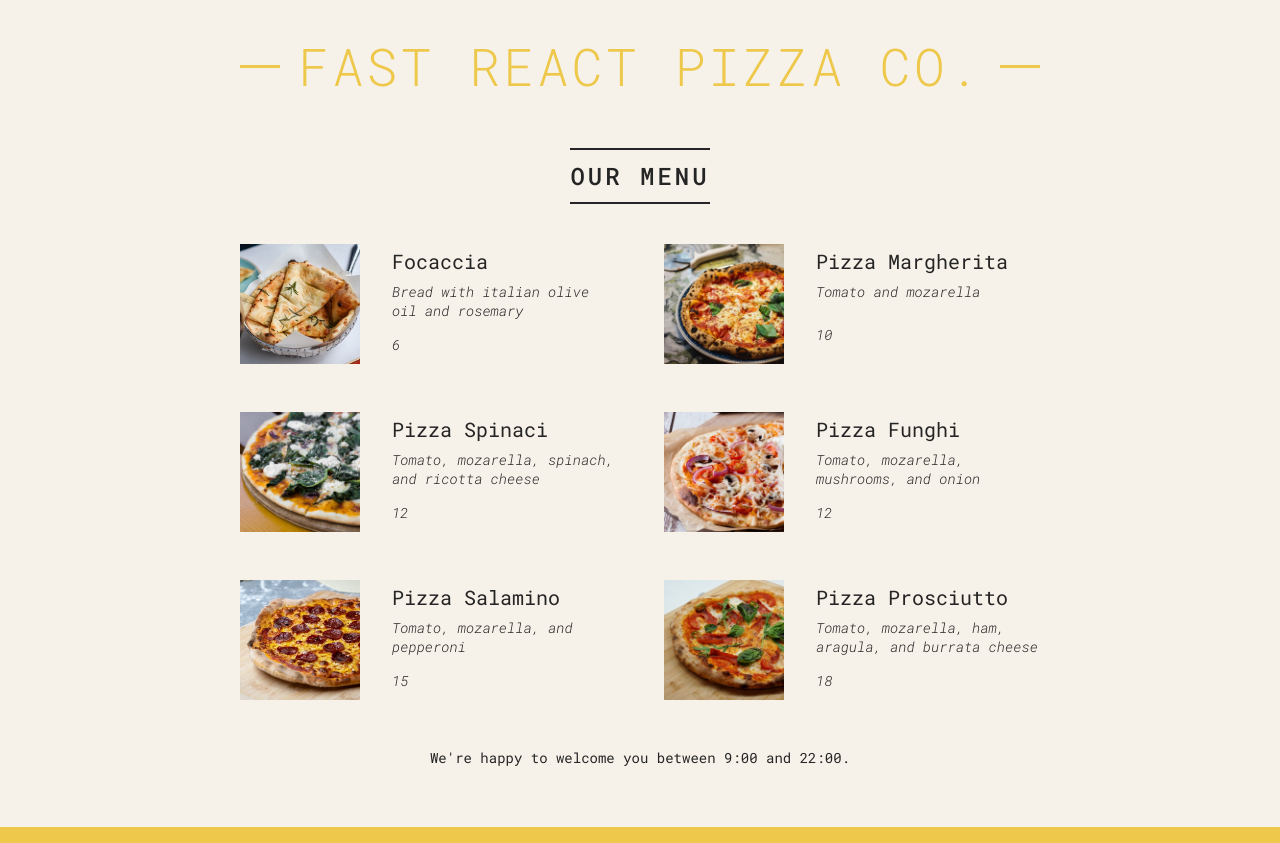
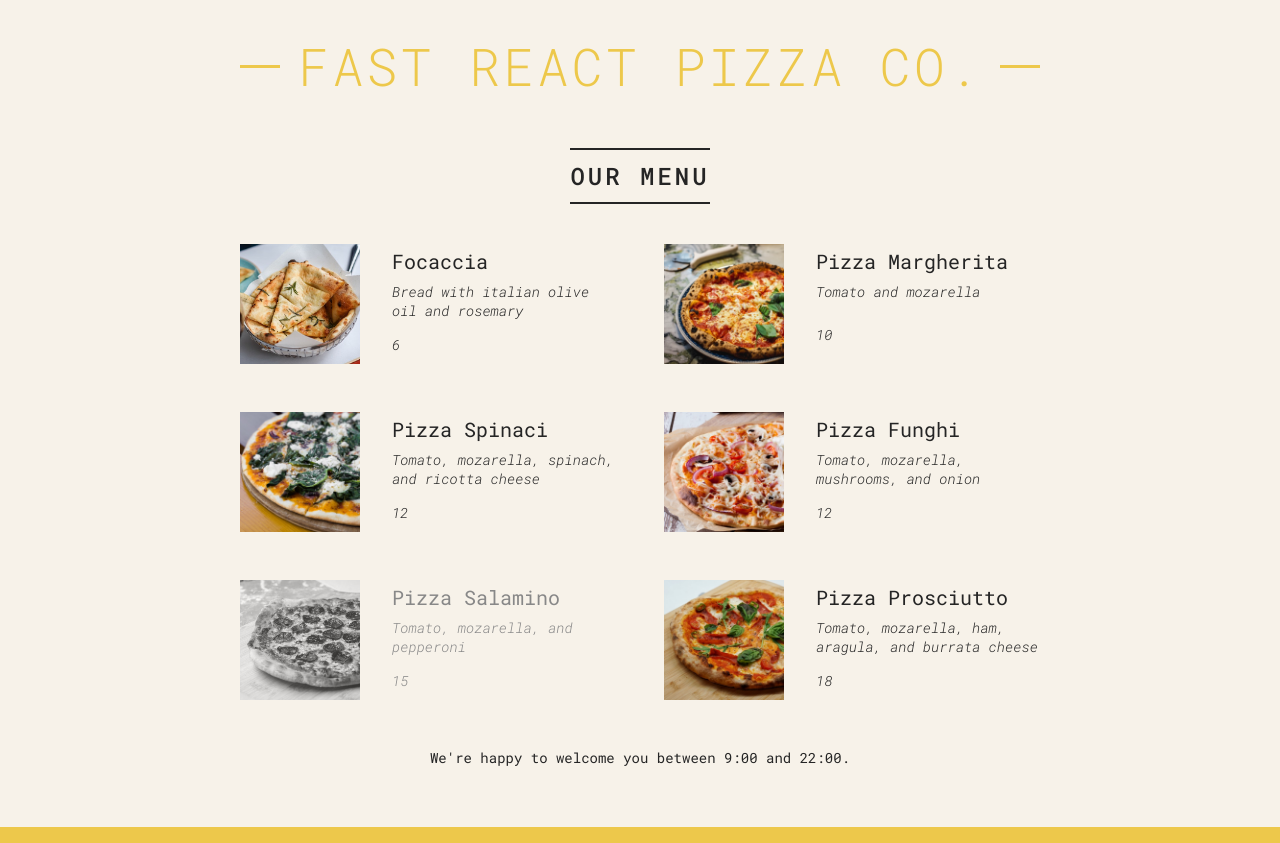
Before and after one commit to AmaduKamara/pizza-menu-app, a React (Create React App) app: page / in a window 1280 px wide. Built offline with nearby package versions, Linux system fonts and the light colour scheme.

Commit message:
Update Pizza.jsx

```diff
--- a/src/components/Pizza.jsx
+++ b/src/components/Pizza.jsx
@@ -1,7 +1,21 @@
 import React from "react";
 
 const Pizza = ({ pizza }) => {
-  const { photoName, name, ingredients, price } = pizza;
+  const { photoName, name, ingredients, price, soldOut } = pizza;
+
+  if (soldOut) {
+    return (
+      <li className="pizza sold-out">
+        <img src={photoName} alt="" />
+        <div>
+          <h3>{name}</h3>
+          <p>{ingredients}</p>
+          <p>{price}</p>
+        </div>
+      </li>
+    );
+  }
+
   return (
     <li className="pizza">
       <img src={photoName} alt="" />
```
